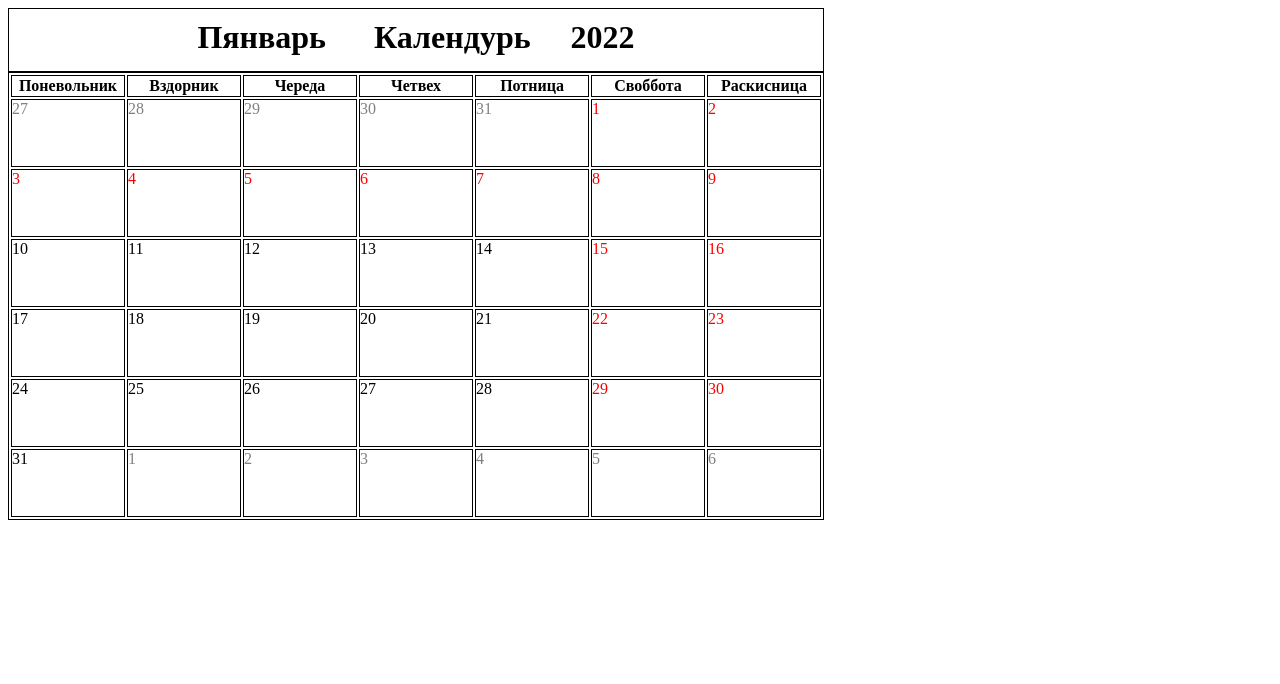
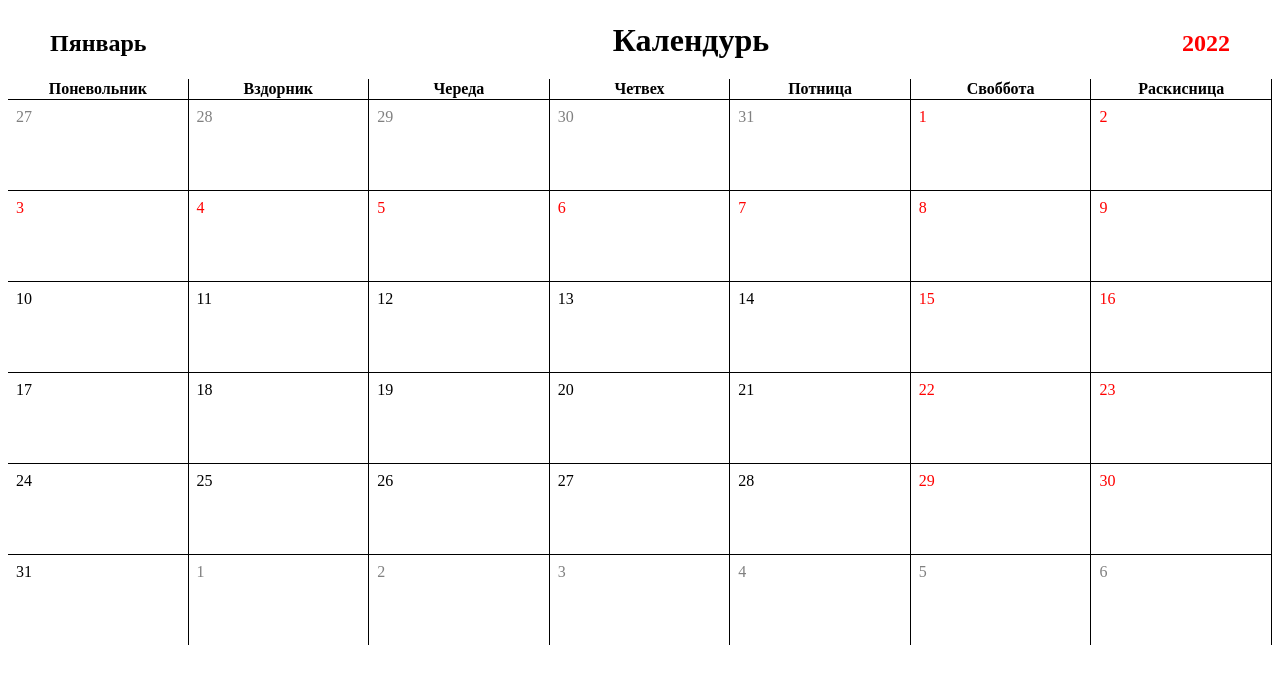
Before and after one commit to mrfennec/calendyr, a plain HTML site: page index.html in a window 1280 px wide. Drawn offline with Linux system fonts and the light colour scheme.

Commit message:
updated index page
Lang= "ru"
Была решена задача по гибкости таблицы,
Границы изменил границы ячеек, предложенные к рефененсу. не убрал крайней левую границу. Пришлось добавить ещё одну таблице так как не смог реализовать в одном заголовке, запись в одну строку, разными положениями у строчных элементов, лево, центр, права.

```diff
--- a/index.html
+++ b/index.html
@@ -4,16 +4,30 @@
     <meta charset="UTF-8" />
     <title>Календурь</title>
     <style>
-      table,
-      table * {
-        border: 1px solid #000;
-        /*margin: 10px;
-        padding: 5px;*/
+      table {
+        width: 100%;
       }
-      span,
+      td {
+        padding: 8px 100px 4em 8px;
+      }
+      tbody * {
+        border-top: 1px solid black;
+        border-right: 1px solid black;
+      }
+      thead * {
+        border-right: 1px solid black;
+      }
+
       h1 {
-        border: none;
+        text-align: center;
         margin: 10px 20px 15px 20px;
+      }
+      .month {
+        position: left;
+      }
+      .year {
+        text-align: right;
+        color: red;
       }
       .old,
       .new {
@@ -23,50 +37,24 @@
       .holidays {
         color: red;
       }
-      td {
-        padding: 0em 6em 3em 0em;
+      .headr * {
+        border: 0px;
+        padding: 0em 1em 0em 1em;
       }
-
-      /* Этот слиль изпремера MDN*/
-      /* table,
-      th,
-      td {
-        border: 1px solid;
+      .headr {
+        min-width: 875px;
       }
-
-      table {
-        width: 100%;
-
-        margin: 0 auto;
-        display: block;
-        overflow-x: auto;
-        border-spacing: 0;
-      }
-
-      tbody {
-        white-space: nowrap;
-      }
-
-      th,
-      td {
-        padding: 5px 10px;
-        border-top-width: 0;
-        border-left-width: 0;
-      }
-
-      th {
-        position: sticky;
-        top: 0;
-        background: #fff;
-        vertical-align: bottom;
-      } */
     </style>
   </headr>
   <body>
-    <table>
-      <caption>
-        <h1><span>Пянварь</span> <span>Календурь</span><span>2022</span></h1>
-      </caption>
+    <table class="headr">
+      <tr>
+        <td class="month"><h2>Пянварь</h2></td>
+        <td><h1>Календурь</h1></td>
+        <td class="year"><h2>2022</h2></td>
+      </tr>
+    </table>
+    <table cellspacing="0">
       <thead>
         <th>Поневольник</th>
         <th>Вздорник</th>
@@ -76,6 +64,7 @@
         <th>Своббота</th>
         <th>Раскисница</th>
       </thead>
+
       <tbody>
         <tr>
           <td class="old">27</td>
```
